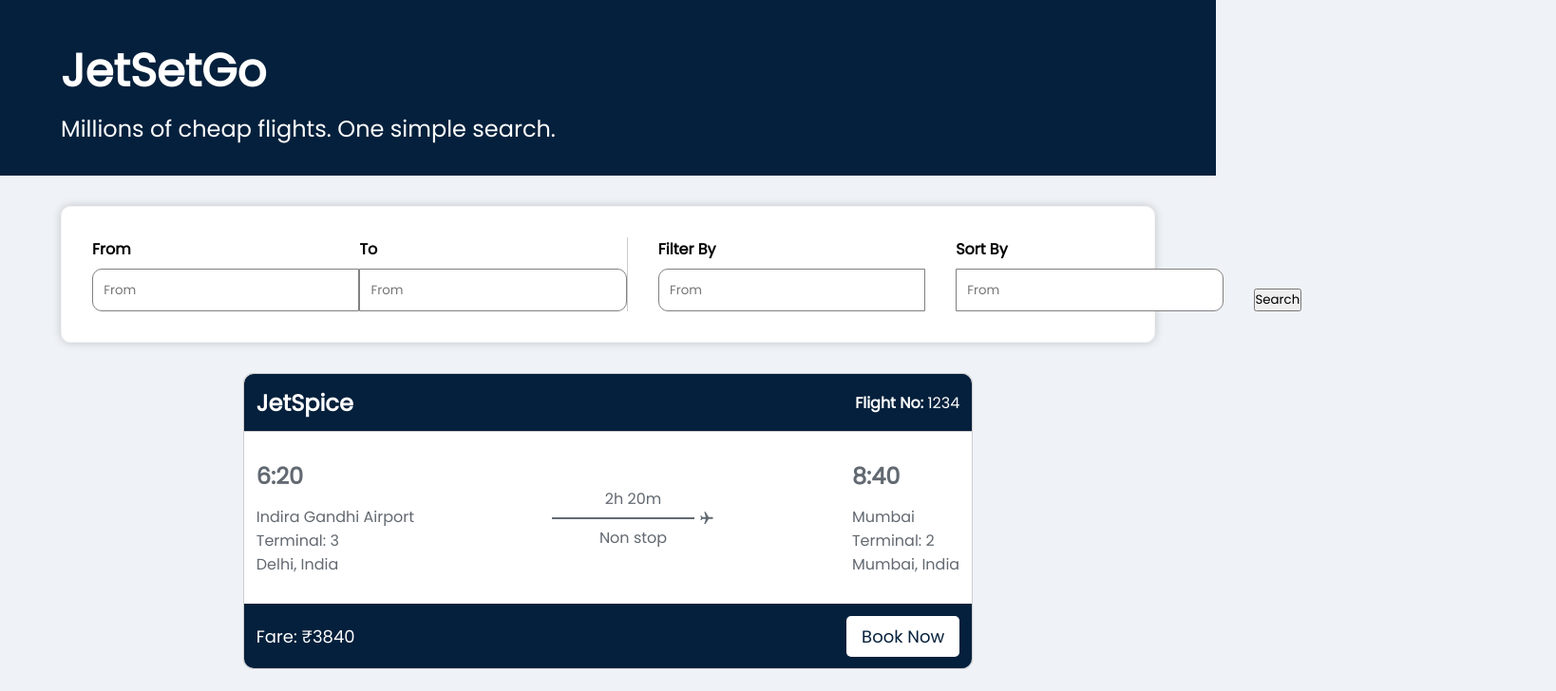
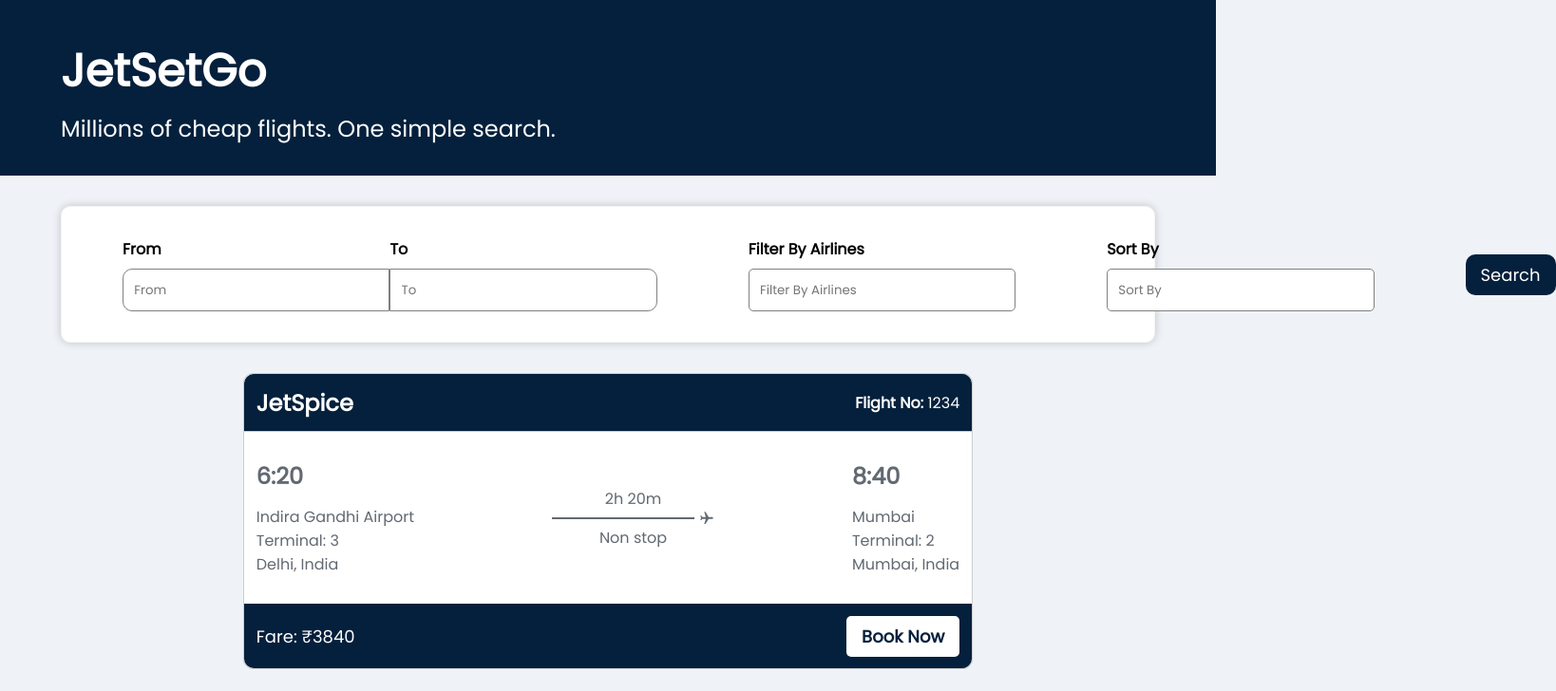
Before and after one commit to thegautamrohit/jet-set-go, a Next.js app: page / in a window 1280 px wide. Shown: the top 728 px of the page at 95% size, 1638 px wide, since content can reach past the window. Built offline with nearby package versions, Linux system fonts and the light colour scheme; no server answers.

Commit message:
Card UI and filter UI redefined

```diff
--- a/src/app/components/FormFilter/FormFilter.js
+++ b/src/app/components/FormFilter/FormFilter.js
@@ -4,25 +4,31 @@
 import Select from "../common/Select/Select";
 
 function FormFilter({ flightData }) {
-  //   console.log(flightData);
-
   return (
     <div className={styles.form__filter__wrapper}>
       <div className={styles.left__wrapper}>
-        <Select label={"From"} type={1} />
-        <Select label={"To"} type={2} />
+        <Select label={"From"} type={1} borderRadius="10px 0px 0px 10px" />
+        <Select label={"To"} type={2} borderRadius="0px 10px 10px 0px" />
       </div>
 
-      <div className={styles.right__wrapper}>
+      <div className={styles.seperation}></div>
+
+      <div className={styles.mono__wrapper}>
         <div className={styles.filter__div}>
-          <Select label={"Filter By"} type={1} />
+          <Select label={"Filter By Airlines"} />
         </div>
       </div>
-      <div className={styles.filter__div}>
-        <Select label={"Sort By"} type={2} />
+
+      <div className={styles.seperation}></div>
+
+      <div className={styles.mono__wrapper}>
+        <Select label={"Sort By"} />
       </div>
+      <div className={styles.seperation}></div>
 
-      <button>Search</button>
+      <div className={styles.btn__wrapper}>
+        <button>Search</button>
+      </div>
     </div>
   );
 }
--- a/src/app/components/FormFilter/FormFilter.module.scss
+++ b/src/app/components/FormFilter/FormFilter.module.scss
@@ -1,29 +1,43 @@
 @import "../../../../mixins";
 
 .form__filter__wrapper {
+  @include displayFlex(row, center, space-between, 2rem);
   border: 1px solid #f5f5f5;
-  padding: 2rem;
+  padding: 2rem 4rem;
   width: 90%;
   height: 100%;
   margin: 2rem auto;
   border-radius: 10px;
   box-shadow: 0 0 10px 0 rgba(0, 0, 0, 0.2);
-  @include displayFlex(row, end, flex-start, 2rem);
   background-color: var(--component-bg);
 
   .left__wrapper,
-  .right__wrapper {
+  .mono__wrapper {
     @include displayFlex(row, center, flex-start, 0rem);
     height: 100%;
-    width: 100%;
+    // width: max-content;
     position: relative;
+    padding: 0 2rem 0 0;
   }
 
-  .left__wrapper {
-    border-right: 1px solid #ccc;
+  .seperation {
+    height: 70px;
+    display: flex;
+    width: 2px;
+    background-color: #cdcdcd;
   }
 
-  .filter__div {
-    @include displayFlex(column, center, flex-start, 2rem);
+  .btn__wrapper {
+    @include displayFlex(row, center, center, unset);
+    height: 100%;
+    button {
+      padding: 0.5rem 1rem;
+      color: #fff;
+      background-color: var(--nav-bg);
+      cursor: pointer;
+      border: 0px;
+      font-size: var(--text-lg);
+      border-radius: 10px;
+    }
   }
 }
--- a/src/app/components/common/Card/Card.module.scss
+++ b/src/app/components/common/Card/Card.module.scss
@@ -88,6 +88,7 @@
       padding: 0.5rem 1rem;
       cursor: pointer;
       border-radius: 5px;
+      font-weight: 600;
     }
   }
 }
--- a/src/app/components/common/Select/Select.js
+++ b/src/app/components/common/Select/Select.js
@@ -1,17 +1,15 @@
 import React from "react";
 import styles from "./Select.module.scss";
-import { MdFlight } from "react-icons/md";
 
-function Select({ label, type, items }) {
-  console.log(type);
+function Select({ label, items, borderRadius }) {
   return (
-    <div
-      className={`${styles.select__tag__wrapper} ${
-        type === 1 ? styles.type__one__select : styles.type__two__select
-      }`}
-    >
+    <div className={styles.select__tag__wrapper}>
       {label ? <label> {label} </label> : null}
-      <input type="text" placeholder="From" />
+      <input
+        type="text"
+        placeholder={label}
+        style={{ borderRadius: borderRadius }}
+      />
       {/* <div className={styles.drop_down_wrapper}>
         <ul>
           <li>
```
